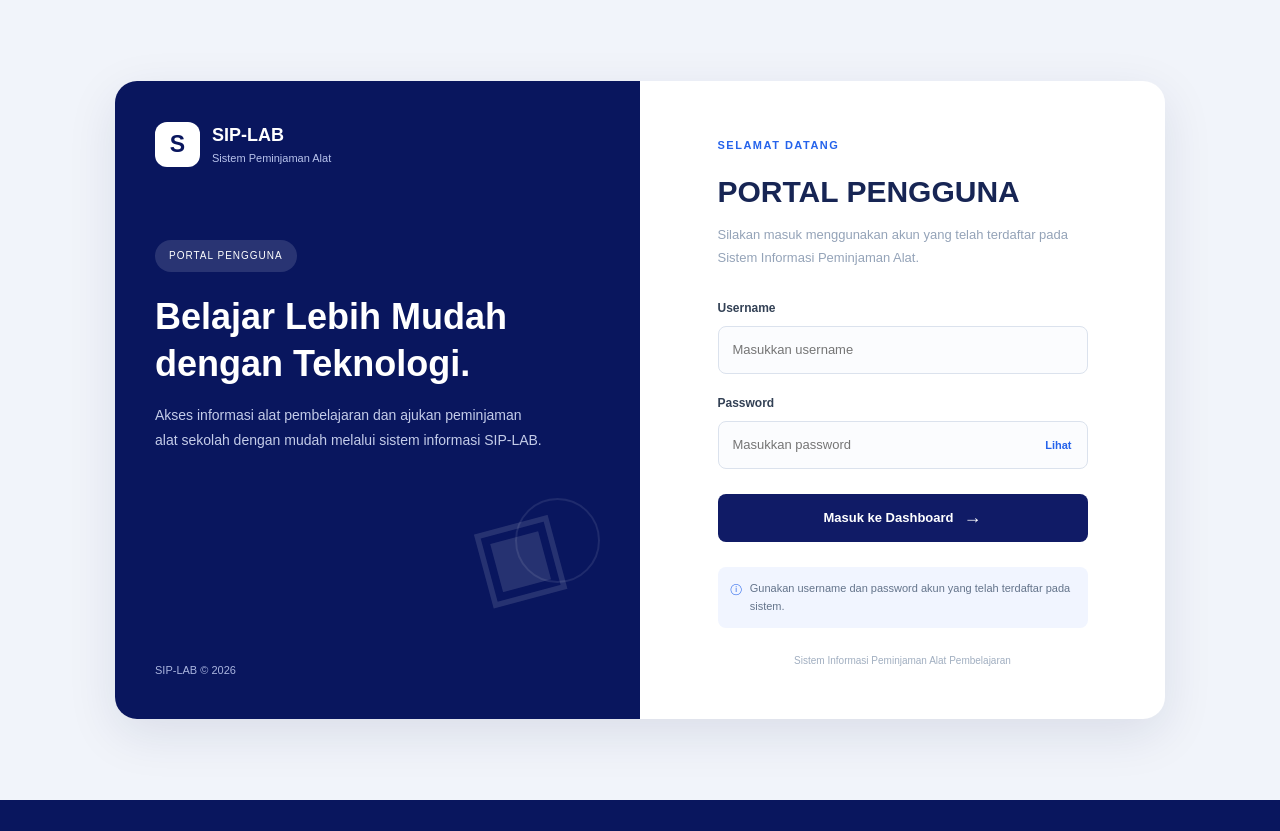
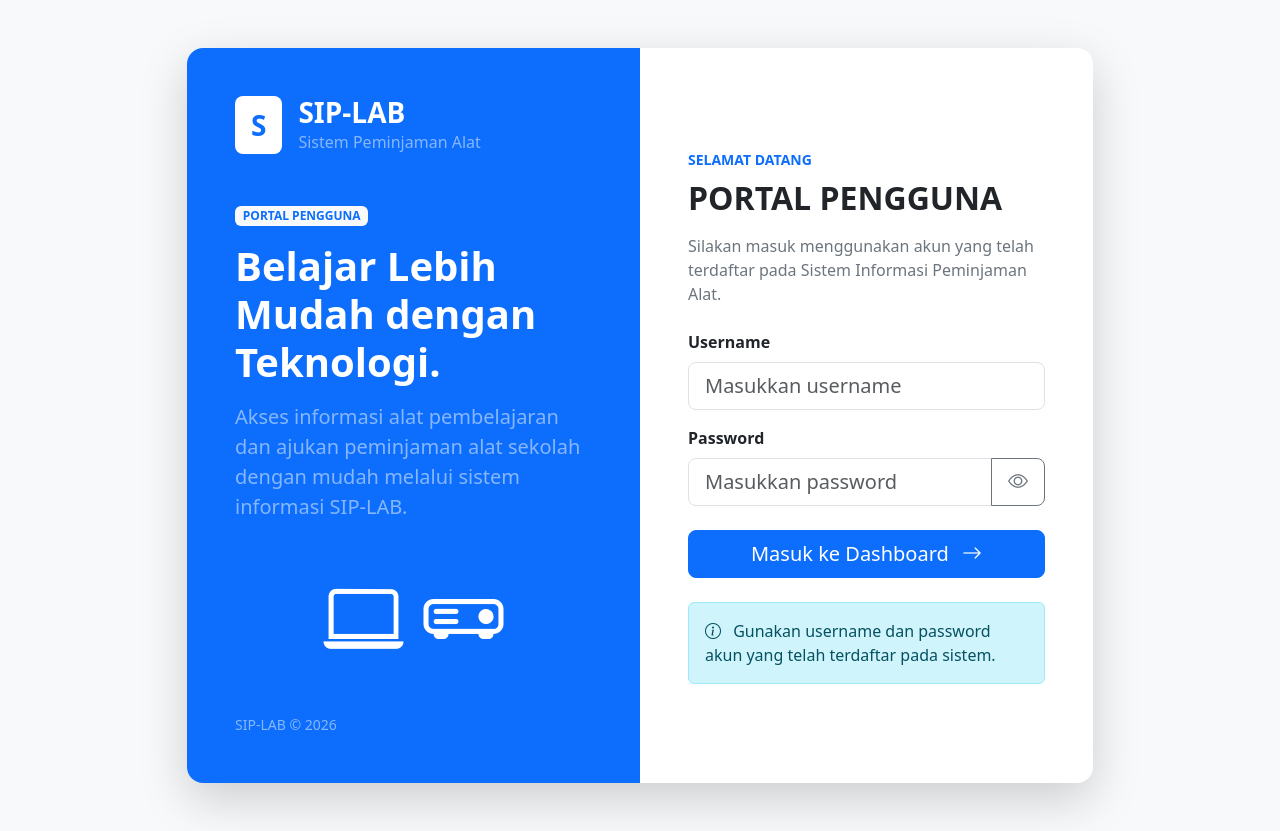
Before and after one commit to obiepramudia/SIP-LAB, a PHP site: page / in a window 1280 px wide. Before the commit the page ends 800 px from the top, so only its background shows below. Run offline with PHP 8.4, Linux system fonts and the light colour scheme.

Commit message:
Refactor login page layout and styles

```diff
--- a/index.php
+++ b/index.php
@@ -74,161 +74,102 @@ if ($_SERVER["REQUEST_METHOD"] === "POST") {
     }
 }
 ?>
-
 <!DOCTYPE html>
 <html lang="id">
 <head>
     <meta charset="UTF-8">
-    <meta name="viewport" content="width=device-width, initial-scale=1.0">
-
+    <meta name="viewport" content="width=device-width, initial-scale=1">
     <title>Login Pengguna - SIP-LAB</title>
-
-    <link rel="stylesheet" href="style.css">
+    <link href="https://cdn.jsdelivr.net/npm/bootstrap@5.3.3/dist/css/bootstrap.min.css" rel="stylesheet">
+    <link href="https://cdn.jsdelivr.net/npm/bootstrap-icons@1.11.3/font/bootstrap-icons.min.css" rel="stylesheet">
 </head>
-
-<body class="login-page">
-
-    <div class="login-container">
-
-        <!-- BAGIAN KIRI -->
-        <div class="login-illustration">
-
-            <div class="login-brand">
-                <div class="login-brand-icon">S</div>
+<body class="bg-light">
+    <main class="container min-vh-100 d-flex align-items-center justify-content-center py-5">
+        <div class="row justify-content-center w-100">
+            <div class="col-12 col-xl-10">
+              <div class="row g-0 bg-white rounded-4 shadow-lg overflow-hidden">
+            <section class="col-lg-6 bg-primary text-white p-4 p-md-5 d-flex flex-column justify-content-between">
                 <div>
-                    <h3>SIP-LAB</h3>
-                    <span>Sistem Peminjaman Alat</span>
+                    <div class="d-flex align-items-center gap-3 mb-5">
+                        <div class="bg-white text-primary rounded-3 fw-bold fs-3 px-3 py-2">S</div>
+                        <div>
+                            <h3 class="fw-bold mb-0">SIP-LAB</h3>
+                            <span class="text-white-50">Sistem Peminjaman Alat</span>
                         </div>
                     </div>
-
-            <div class="illustration-content">
-                <span class="illustration-label">
-                    PORTAL PENGGUNA
-                </span>
-
-                <h1>
-                    Belajar Lebih Mudah
-                    dengan Teknologi.
-                </h1>
-
-                <p>
-                    Akses informasi alat pembelajaran dan ajukan
-                    peminjaman alat sekolah dengan mudah melalui
-                    sistem informasi SIP-LAB.
+                    <span class="badge bg-light text-primary mb-3">PORTAL PENGGUNA</span>
+                    <h1 class="display-6 fw-bold mb-3">Belajar Lebih Mudah dengan Teknologi.</h1>
+                    <p class="text-white-50 fs-5">
+                        Akses informasi alat pembelajaran dan ajukan peminjaman
+                        alat sekolah dengan mudah melalui sistem informasi SIP-LAB.
                     </p>
-
-                <div class="illustration-symbol">
-                    <div class="symbol-box">▣</div>
-                    <div class="symbol-circle"></div>
+                    <div class="mt-5 text-center">
+                        <i class="bi bi-laptop display-1"></i>
+                        <i class="bi bi-projector display-1 ms-3"></i>
                     </div>
                 </div>
+                <div class="small text-white-50 mt-5">SIP-LAB © 2026</div>
+            </section>
 
-            <div class="illustration-footer">
-                SIP-LAB © 2026
-            </div>
-
-        </div>
-
-        <!-- BAGIAN KANAN -->
-        <div class="login-form-section">
-
-            <div class="login-form-box">
-
-                <div class="login-mobile-brand">
-                    <div class="login-brand-icon">S</div>
-                    <strong>SIP-LAB</strong>
-                </div>
-
-                <span class="login-welcome">
-                    SELAMAT DATANG
-                </span>
-
-                <h2>PORTAL PENGGUNA</h2>
-
-                <p class="login-description">
-                    Silakan masuk menggunakan akun
-                    yang telah terdaftar pada Sistem Informasi Peminjaman Alat.
+            <section class="col-lg-6 p-4 p-md-5 d-flex align-items-center">
+                <div class="w-100">
+                    <div class="d-lg-none text-primary fw-bold fs-4 mb-4">SIP-LAB</div>
+                    <span class="text-primary fw-semibold small">SELAMAT DATANG</span>
+                    <h2 class="fw-bold mt-2 mb-3">PORTAL PENGGUNA</h2>
+                    <p class="text-secondary mb-4">
+                        Silakan masuk menggunakan akun yang telah terdaftar
+                        pada Sistem Informasi Peminjaman Alat.
                     </p>
 
                     <?php if ($error !== ""): ?>
-                    <div class="login-error">
+                        <div class="alert alert-danger" role="alert">
                             <?php echo htmlspecialchars($error, ENT_QUOTES, "UTF-8"); ?>
                         </div>
                     <?php endif; ?>
 
                     <form method="POST" action="index.php">
-
-                    <label for="username">Username</label>
-
-                    <input
-                        type="text"
-                        id="username"
-                        name="username"
-                        placeholder="Masukkan username"
+                        <div class="mb-3">
+                            <label for="username" class="form-label fw-semibold">Username</label>
+                            <input type="text" class="form-control form-control-lg" id="username"
+                                   name="username" placeholder="Masukkan username"
                                    value="<?php echo htmlspecialchars($_POST["username"] ?? "", ENT_QUOTES, "UTF-8"); ?>"
-                        autocomplete="username"
-                        required
-                    >
-
-                    <label for="password">Password</label>
-
-                    <div class="password-wrapper">
-                        <input
-                            type="password"
-                            id="password"
-                            name="password"
-                            placeholder="Masukkan password"
-                            autocomplete="current-password"
-                            required
-                        >
-
-                        <button
-                            type="button"
-                            class="toggle-password"
-                            onclick="togglePassword()"
-                            aria-label="Tampilkan password"
-                        >
-                            Lihat
+                                   autocomplete="username" required>
+                        </div>
+                        <div class="mb-4">
+                            <label for="password" class="form-label fw-semibold">Password</label>
+                            <div class="input-group input-group-lg">
+                                <input type="password" class="form-control" id="password" name="password"
+                                       placeholder="Masukkan password" autocomplete="current-password" required>
+                                <button class="btn btn-outline-secondary" type="button" id="togglePassword">
+                                    <i class="bi bi-eye"></i>
                                 </button>
                             </div>
-
-                    <button type="submit" class="login-button">
-                        Masuk ke Dashboard
-                        <span>→</span>
+                        </div>
+                        <button type="submit" class="btn btn-primary btn-lg w-100">
+                            Masuk ke Dashboard <i class="bi bi-arrow-right ms-2"></i>
                         </button>
-
                     </form>
 
-                <div class="login-note">
-                    <span>ⓘ</span>
-                     Gunakan username dan password akun yang
-    telah terdaftar pada sistem.
+                    <div class="alert alert-info mt-4 mb-0">
+                        <i class="bi bi-info-circle me-2"></i>
+                        Gunakan username dan password akun yang telah terdaftar pada sistem.
                     </div>
-
                 </div>
-
-            <div class="login-bottom">
-                Sistem Informasi Peminjaman Alat Pembelajaran
+            </section>
               </div>
-
             </div>
-
         </div>
+    </main>
 
     <script>
-        function togglePassword() {
+        document.getElementById("togglePassword").addEventListener("click", function () {
             const password = document.getElementById("password");
-            const button = document.querySelector(".toggle-password");
-
-            if (password.type === "password") {
-                password.type = "text";
-                button.textContent = "Sembunyikan";
-            } else {
-                password.type = "password";
-                button.textContent = "Lihat";
-            }
-        }
+            const icon = this.querySelector("i");
+            const tampil = password.type === "password";
+            password.type = tampil ? "text" : "password";
+            icon.className = tampil ? "bi bi-eye-slash" : "bi bi-eye";
+        });
     </script>
-
+    <script src="https://cdn.jsdelivr.net/npm/bootstrap@5.3.3/dist/js/bootstrap.bundle.min.js"></script>
 </body>
 </html>
```
Lines whose indentation alone changed are shown as unchanged.
